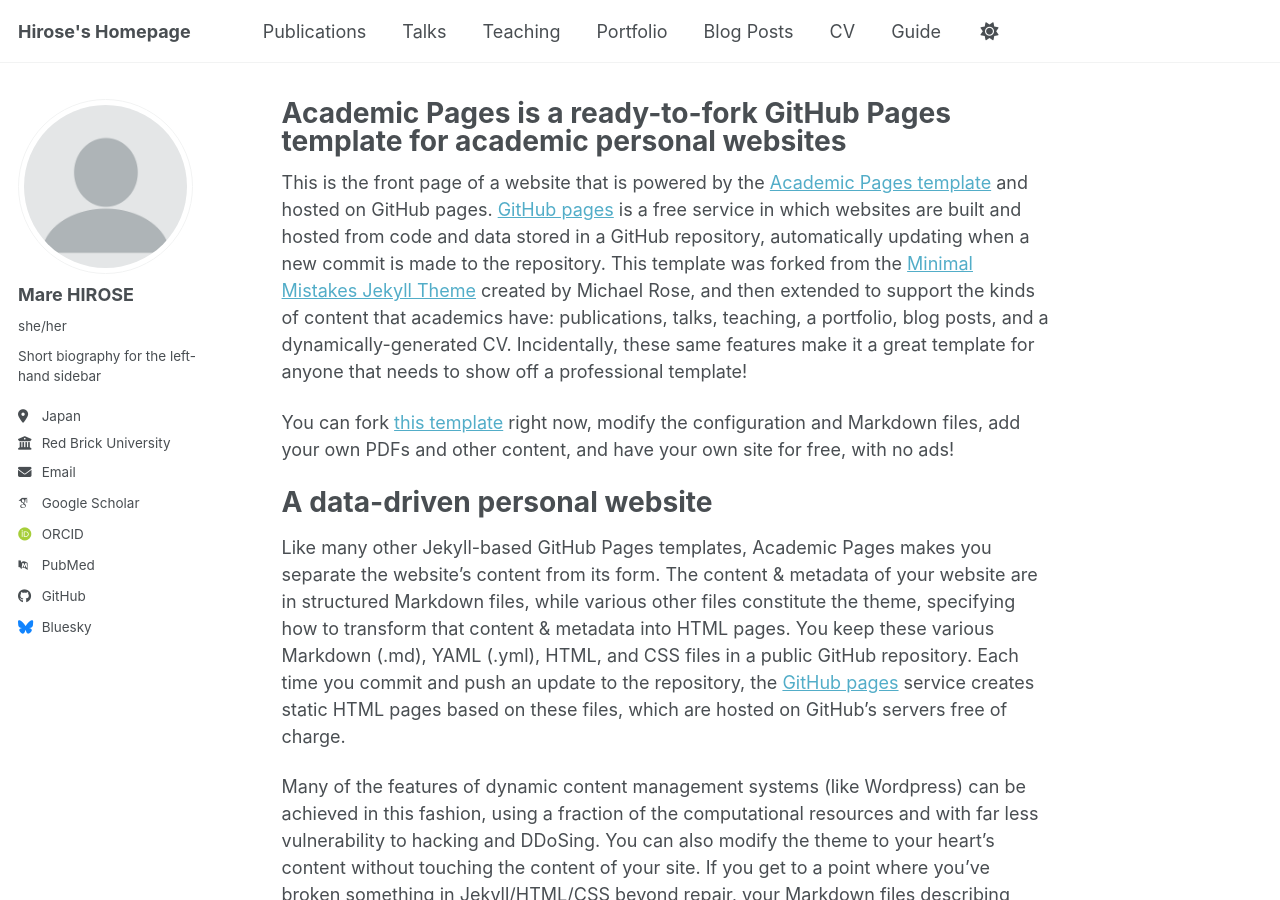
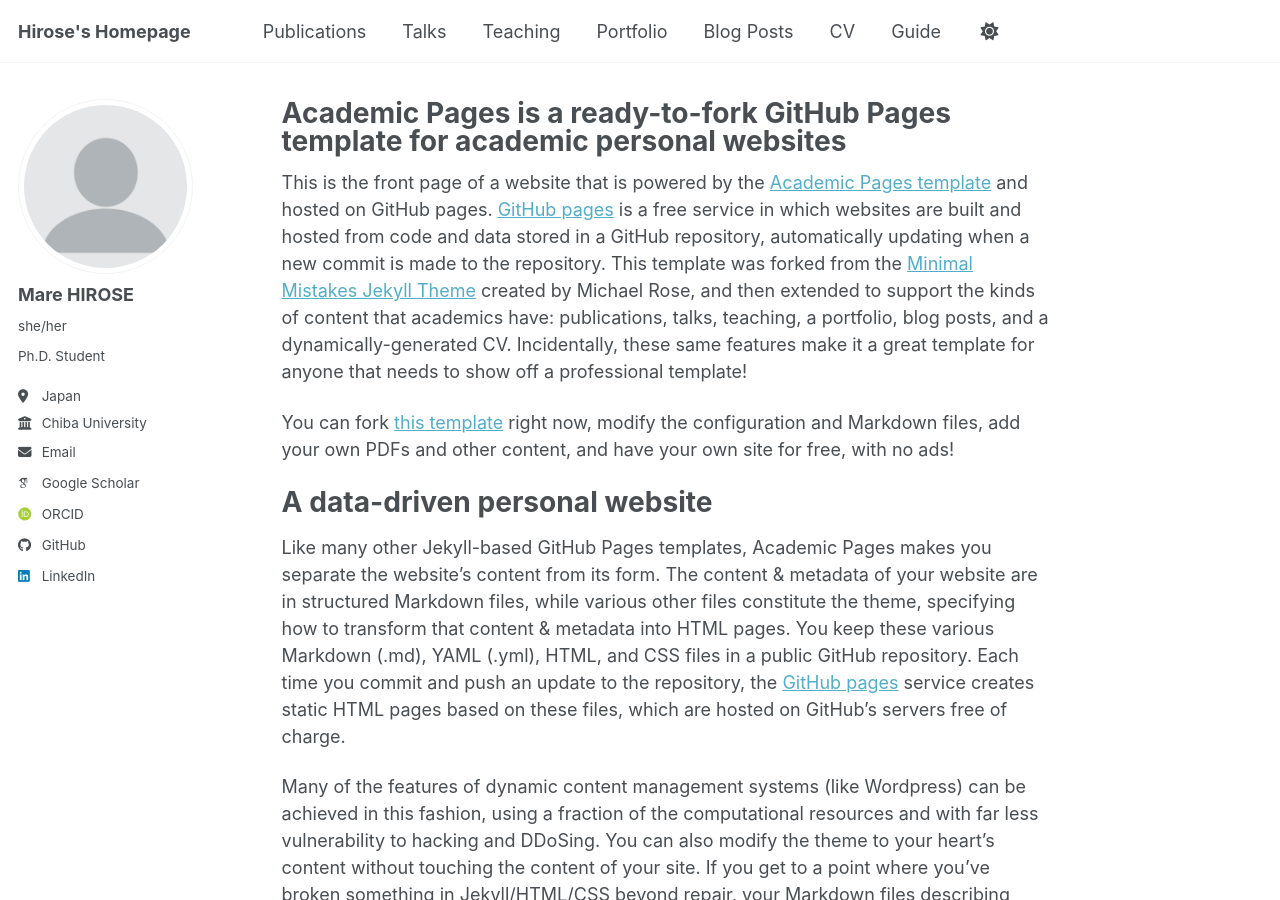
Before and after one commit to hirose-mare/.github.io, a Jekyll site: the page built from _pages/about.md, in a window 1280 px wide and 900 px high. Built offline with Jekyll 4.4.1, drawn with Linux system fonts in a browser that asks for light colours; some web fonts are replaced; a script bundle is joined from its source files by our own code; library files that are not in the unit come from our copies.

Commit message:
Update personal information in _config.yml

```diff
--- a/_config.yml
+++ b/_config.yml
@@ -26,60 +26,60 @@
   avatar           : "profile.png"
   name             : "Mare HIROSE"
   pronouns         : "she/her"
-  bio              : "Short biography for the left-hand sidebar"
+  bio              : "Ph.D. Student"
   location         : "Japan"
-  employer         : "Red Brick University"
+  employer         : "Chiba University"
   email            : "marehirose@chiba-u.ac.jp"
 
   # Academic websites
-  academia         : # URL
-  arxiv            : # URL - Update with the correct link to your profile
-  googlescholar    : "https://scholar.google.com/citations?user=PS_CX0AAAAAJ"
-  inspire-hep      : # URL
-  impactstory      : # URL
-  orcid            : "https://orcid.org/yourorcidurl"
-  semantic         : # URL
-  ssrn             : # URL
-  pubmed           : "https://www.ncbi.nlm.nih.gov/pubmed/?term=john+snow"
-  researchgate     : # URL
-  scopus           : # URL
-  zotero           : # URL
+  # academia         : # URL
+  # arxiv            : # URL - Update with the correct link to your profile
+  googlescholar    : "https://scholar.google.com/citations?user=hFXJ2oQAAAAJ&hl=ja"
+  # inspire-hep      : # URL
+  # impactstory      : # URL
+  orcid            : "https://orcid.org/0009-0003-6515-2523"
+  # semantic         : # URL
+  # ssrn             : # URL
+  # pubmed           : "https://www.ncbi.nlm.nih.gov/pubmed/?term=john+snow"
+  # researchgate     : # URL
+  # scopus           : # URL
+  # zotero           : # URL
 
 
   # Repositories and software development
-  bitbucket        : # Username - Update with your username on the site
-  codepen          : # Username
-  dribbble         : # Username
+  # bitbucket        : # Username - Update with your username on the site
+  # codepen          : # Username
+  # dribbble         : # Username
   github           : "academicpages"
-  kaggle           : # Username
-  stackoverflow    : # User number or user number and name (i.e., use "1" or "1/jeff-atwood")
+  # kaggle           : # Username
+  # stackoverflow    : # User number or user number and name (i.e., use "1" or "1/jeff-atwood")
 
   # Social media
-  artstation       : # Username
-  bluesky          : "bsky.app" # Replace this with you Bluesky username
-  facebook         : # Username
-  flickr           : # Username
-  foursquare       : # Username
-  goodreads        : # Username
-  google_plus      : # Username
-  keybase          : # Username
-  instagram        : # Username
-  lastfm           : # Username
-  linkedin         : # Username
-  mastodon         : # URL
-  medium           : # URL
-  pinterest        : # Username
-  soundcloud       : # Username
-  steam            : # Username
-  telegram         : # URL
-  tumblr           : # Username
-  twitter          : # Username for X / Twitter
-  vine             : # Username
-  weibo            : # Username
-  wikipedia        : # Username
-  xing             : # Username
-  youtube          : # Username
-  zhihu            : # Username
+  # artstation       : # Username
+  # bluesky          : "bsky.app" # Replace this with you Bluesky username
+  # facebook         : # Username
+  # flickr           : # Username
+  # foursquare       : # Username
+  # goodreads        : # Username
+  # google_plus      : # Username
+  # keybase          : # Username
+  # instagram        : # Username
+  # lastfm           : # Username
+  linkedin         : "Mare Hirose"
+  # mastodon         : # URL
+  # medium           : # URL
+  # pinterest        : # Username
+  # soundcloud       : # Username
+  # steam            : # Username
+  # telegram         : # URL
+  # tumblr           : # Username
+  # twitter          : # Username for X / Twitter
+  # vine             : # Username
+  # weibo            : # Username
+  # wikipedia        : # Username
+  # xing             : # Username
+  # youtube          : # Username
+  # zhihu            : # Username
 
 # Publication Category - The following the list of publication categories and their headings
 publication_category:
```
